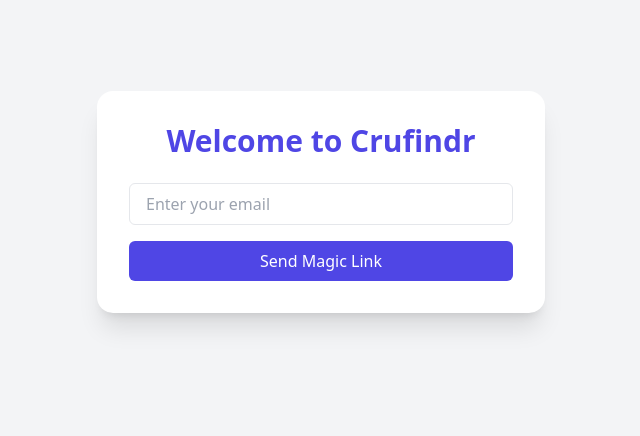
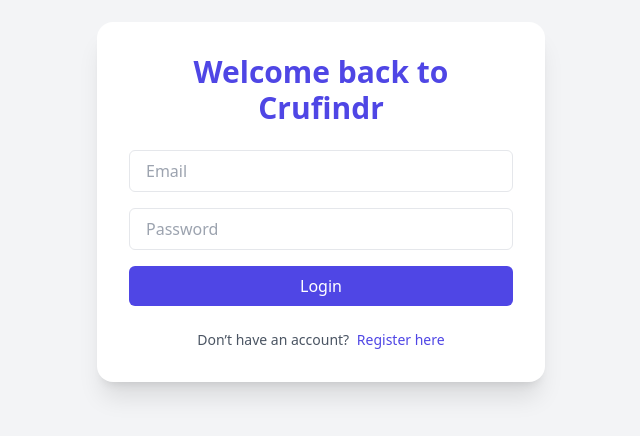
Before and after one commit to arshitadewan7/crufindr, a Vue app in the folder frontend/: page / in a window 1280 px wide. Shown: the part 198-634 px from the top of the page, without its empty margins (319-959 px from the left). Built offline with nearby package versions, Linux system fonts and the light colour scheme.

Commit message:
modified login page and removed magic link function

```diff
--- a/frontend/src/pages/Login.vue
+++ b/frontend/src/pages/Login.vue
@@ -1,12 +1,21 @@
 <template>
   <div class="min-h-screen bg-gray-100 flex items-center justify-center px-4">
     <div class="bg-white rounded-2xl shadow-xl p-8 max-w-md w-full">
-      <h2 class="text-3xl font-bold text-center text-indigo-600 mb-6">Welcome to Crufindr</h2>
+      <h2 class="text-3xl font-bold text-center text-indigo-600 mb-6">
+        Welcome back to Crufindr
+      </h2>
 
       <input
         v-model="email"
         type="email"
-        placeholder="Enter your email"
+        placeholder="Email"
+        class="w-full px-4 py-2 border rounded-md mb-4 focus:outline-none focus:ring-2 focus:ring-indigo-400"
+      />
+
+      <input
+        v-model="password"
+        type="password"
+        placeholder="Password"
         class="w-full px-4 py-2 border rounded-md mb-4 focus:outline-none focus:ring-2 focus:ring-indigo-400"
       />
 
@@ -15,38 +24,63 @@
         :disabled="loading"
         class="w-full bg-indigo-600 text-white py-2 rounded-md hover:bg-indigo-700 transition disabled:opacity-50"
       >
-        Send Magic Link
+        Login
       </button>
 
-      <p v-if="message" class="text-center text-sm mt-4 text-gray-700">{{ message }}</p>
+      <p v-if="errorMsg" class="text-sm text-red-500 text-center mt-4">
+        {{ errorMsg }}
+      </p>
+
+      <p class="text-center mt-6 text-sm text-gray-600">
+        Don’t have an account?
+        <button
+          @click="goToRegister"
+          class="text-indigo-600 font-medium hover:underline ml-1"
+        >
+          Register here
+        </button>
+      </p>
     </div>
   </div>
 </template>
 
 <script setup>
 import { ref } from 'vue'
+import { useRouter } from 'vue-router'
 import { supabase } from '../services/supabase'
 
 const email = ref('')
+const password = ref('')
+const errorMsg = ref('')
 const loading = ref(false)
-const message = ref('')
+
+const router = useRouter()
 
 const handleLogin = async () => {
   loading.value = true
+  errorMsg.value = ''
 
-  const { error } = await supabase.auth.signInWithOtp({
+  const { data, error } = await supabase.auth.signInWithPassword({
     email: email.value,
-    options: {
-      emailRedirectTo: window.location.origin + '/auth-redirect'
-    }
+    password: password.value
   })
 
   if (error) {
-    alert('Error sending magic link: ' + error.message)
+    errorMsg.value = error.message
   } else {
-    message.value = 'Check your email for the magic link!'
+    const { data: profile } = await supabase
+      .from('profiles')
+      .select('id')
+      .eq('id', data.user.id)
+      .maybeSingle()
+
+    router.push(profile ? '/dashboard' : '/onboarding')
   }
 
   loading.value = false
 }
+
+const goToRegister = () => {
+  router.push('/register')
+}
 </script>
```
